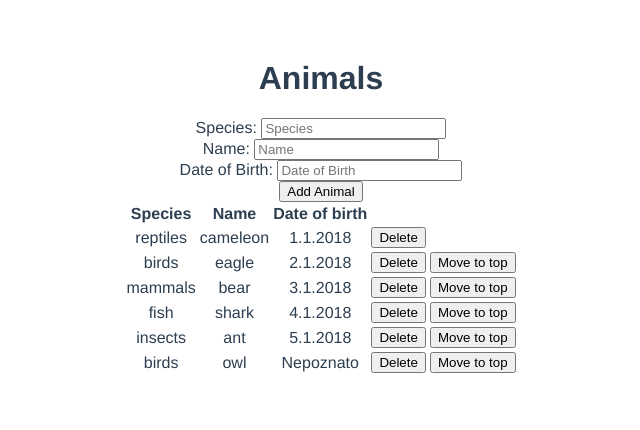
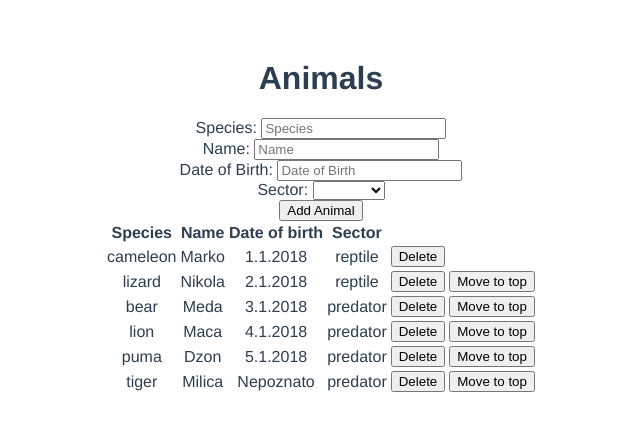
Before and after one commit to hiki89/zoo, a Vue app: page / in a window 1280 px wide. Shown: the top 430 px of the page, without its empty margins (319-959 px from the left). Built offline with nearby package versions, Linux system fonts and the light colour scheme.

Commit message:
Zadatak 6

```diff
--- a/src/components/AnimalList.vue
+++ b/src/components/AnimalList.vue
@@ -9,6 +9,11 @@
         <input v-model="newAnimal.name" type="text" placeholder="Name"> <br>
         <label>Date of Birth: </label>
         <input v-model="newAnimal.dateOfBirth" type="text" placeholder="Date of Birth"> <br>
+        <label>Sector: </label>
+        <select v-model="newAnimal.sector" >
+            <option v-for="(sector, index) in sectors"
+             :key="index" v-bind:value="sector">{{sector.name}}</option>
+        </select> <br>
         <button @click="addAnimal" type="submit">Add Animal</button>
     </form>
 
@@ -17,6 +22,7 @@
             <th>Species</th>
             <th>Name</th>
             <th>Date of birth</th>
+            <th>Sector</th>
         </thead>
         <tbody>
             <tr v-for="(animal, index) in animals" :key="index">
@@ -24,6 +30,7 @@
                 <td>{{animal.name}}</td>
                 <td v-if="animal.dateOfBirth !== ''">{{animal.dateOfBirth}}</td>
                 <td v-else>Nepoznato</td>
+                <td>{{animal.sector.name}}</td>
                 <td> <button @click="deleteAnimal(animal)">Delete</button></td>
                 <td v-if="animals.indexOf(animal) !== 0"> <button  @click="moveToTop(animal)">Move to top</button></td>
             </tr>
@@ -33,17 +40,22 @@
 </template>
 
 <script>
+const sectors = [
+    {name: "predator", surface: "cage"},
+    {name: "reptile", surface: "glass box"}
+];
 export default {
   name: 'AnimalList',
   data() {
       return {
+          sectors: sectors,
           animals: [
-              {species: "reptiles", name: "cameleon", dateOfBirth: "1.1.2018"},
-              {species: "birds", name: "eagle", dateOfBirth: "2.1.2018"},
-              {species: "mammals", name: "bear", dateOfBirth: "3.1.2018"},
-              {species: "fish", name: "shark", dateOfBirth: "4.1.2018"},
-              {species: "insects", name: "ant", dateOfBirth: "5.1.2018"},
-              {species: "birds", name: "owl", dateOfBirth: ''}
+              {species: "cameleon", name: "Marko", dateOfBirth: "1.1.2018", sector: sectors[1]},
+              {species: "lizard", name: "Nikola", dateOfBirth: "2.1.2018", sector: sectors[1]},
+              {species: "bear", name: "Meda", dateOfBirth: "3.1.2018", sector: sectors[0]},
+              {species: "lion", name: "Maca", dateOfBirth: "4.1.2018", sector: sectors[0]},
+              {species: "puma", name: "Dzon", dateOfBirth: "5.1.2018", sector: sectors[0]},
+              {species: "tiger", name: "Milica", dateOfBirth: '', sector: sectors[0]}
           ],
           newAnimal: {
 
```
